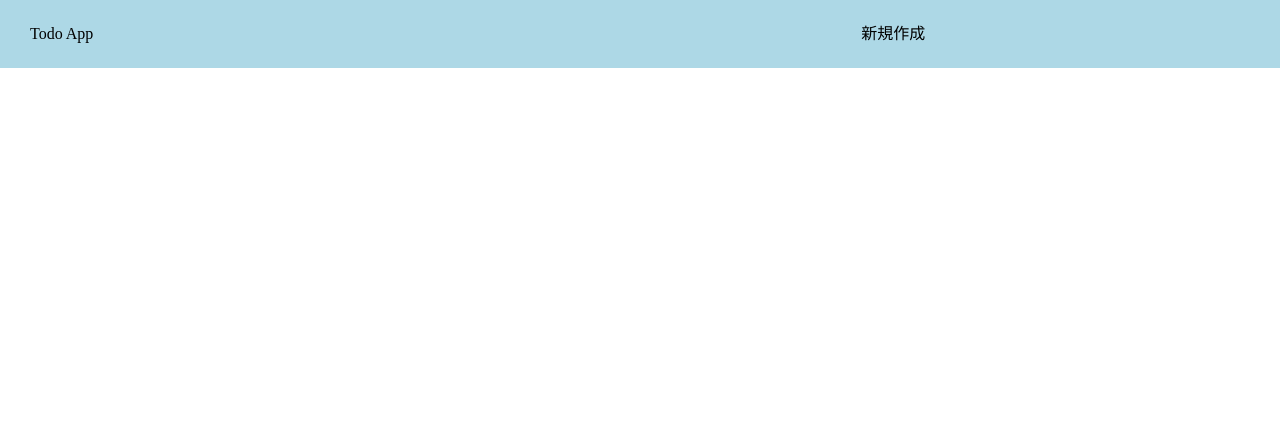
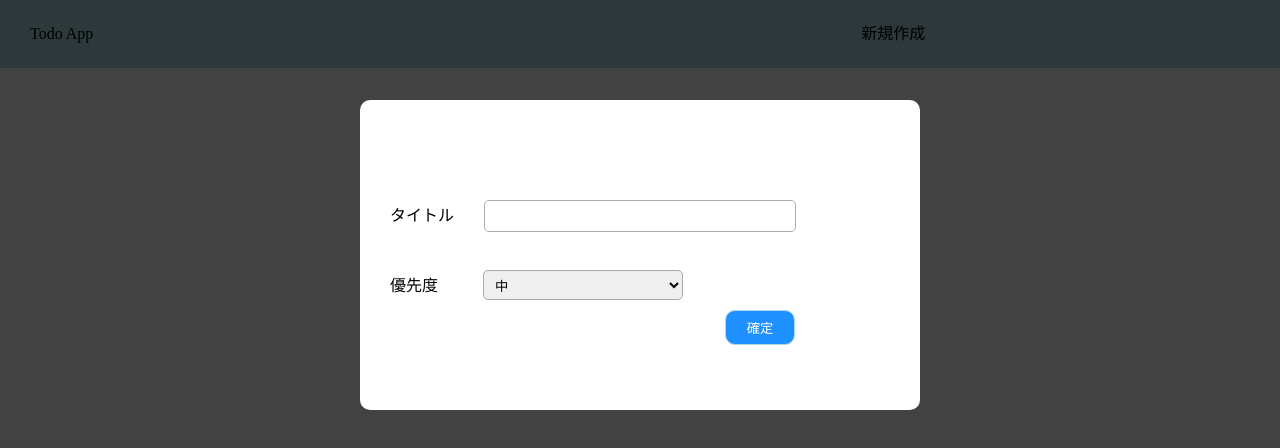
Before and after one commit to billiejoenahema/vue-toto, a Vue app: page / in a window 1280 px wide. Both pictures are taken after a click on the element "新規作成". Shown: the top 448 px of the page. Built offline with nearby package versions, Linux system fonts and the light colour scheme.

Commit message:
create: inputModal

```diff
--- a/src/assets/style.css
+++ b/src/assets/style.css
@@ -19,12 +19,12 @@
   color: black;
   cursor: pointer;
 }
-.mainContent {
+.main-content {
   width: 50%;
   height: 100vh;
   margin: 90px auto 0;
 }
-.todoRow {
+.todo-row {
   display: flex;
   flex-direction: row;
   border-bottom: lightgray 1px solid;
@@ -32,10 +32,10 @@
   margin-bottom: 30px;
   padding: 5px;
 }
-.titleWrapper {
+.title-wrapper {
   width: 250px;
 }
-.overFlow {
+.over-flow {
   overflow: hidden;
   text-overflow: ellipsis;
   white-space: nowrap;
@@ -44,10 +44,10 @@
   width: 50px;
   margin-left: 40px;
 }
-.isDone {
+.is-done {
   margin-left: 90px;
 }
-.isDone select {
+.is-done select {
   outline: none;
   border-radius: 50px;
   width: 80px;
@@ -69,19 +69,19 @@
   line-height: 30px;
   cursor: pointer;
 }
-.roundBtn {
+.round-btn {
   border: 1px solid green;
   border-radius: 50px;
   text-align: center;
   background-color: #42b983;
 }
-.delBtn {
+.del-btn {
   border: 1px solid red;
   border-radius: 50px;
   text-align: center;
   background-color: lightcoral;
 }
-.roundBtn:hover {
+.round-btn:hover {
   cursor: pointer;
 }
 .add-new-area {
@@ -112,10 +112,10 @@
   width: 200px;
   outline: none;
 }
-.inputArea div {
+.input-area div {
   height: 40px;
 }
-.inputArea input {
+.input-area input {
   height: 20px;
   border: 1px solid darkgray;
   border-radius: 5px;
@@ -127,14 +127,14 @@
   border-radius: 5px;
   padding: 7px;
 }
-.inputArea div:nth-child(2) {
+.input-area div:nth-child(2) {
   margin-top: 30px;
 }
-.btnWrapper {
+.btn-wrapper {
   float: right;
   margin-right: 19%;
 }
-.btnWrapper button {
+.btn-wrapper button {
   height: 35px;
   width: 70px;
   background-color: dodgerblue;
@@ -142,16 +142,16 @@
   border: 1px solid lightblue;
   border-radius: 10px;
 }
-.btnWrapper button:disabled {
+.btn-wrapper button:disabled {
   border: 1px solid darkgray;
   background-color: darkgray;
 }
-.sortConditions {
+.sort-conditions {
   float: right;
   margin-right: 20%;
   margin-top: 30px;
 }
-.sortConditions select {
+.sort-conditions select {
   padding: 5px;
   height: 30px;
   margin-left: 5px;
--- a/src/components/AddNewModal.vue
+++ b/src/components/AddNewModal.vue
@@ -1,5 +1,40 @@
 <template>
-  <div class="add-new-area">
-    <div class="input-area"></div>
+  <div class="add-new-area" @click.self="closeModal" >
+    <div class="input-area">
+      <div>
+        <label for="titleInput">タイトル</label>
+        <input v-model="title" type="text" id="titleInput">
+      </div>
+      <div>
+        <label for="priorityType">優先度</label>
+        <select v-model="priority" id="priorityType">
+          <option v-for="(priority, idx) in priorityTypes" :key="idx" :value="priority.priorityType">
+            {{priority.value}}
+          </option>
+        </select>
+      </div>
+      <div class="btn-wrapper">
+        <button class="">確定</button>
+      </div>
+    </div>
   </div>
 </template>
+
+<script>
+import {priorityTypes} from '../utilities.js'
+
+export default {
+  data() {
+    return {
+      priorityTypes: priorityTypes,
+      title: '',
+      priority: 2
+    }
+  },
+  methods: {
+    closeModal() {
+      this.$emit('closeModal')
+    }
+  }
+}
+</script>
--- a/src/components/Header.vue
+++ b/src/components/Header.vue
@@ -3,8 +3,8 @@
     <div class="app-name-wrapper">
       <span>Todo App</span>
     </div>
-    <div class="add-new">新規作成</div>
-    <AddNewModal v-if="isShowModal" />
+    <div class="add-new" @click="newPost" >新規作成</div>
+    <AddNewModal @closeModal="closeModal" v-if="isShowModal" />
   </div>
 </template>
 
@@ -18,6 +18,14 @@ export default {
     return {
       isShowModal: false
     }
-  }
+  },
+  methods: {
+    newPost: function() {
+      this.isShowModal = true
+    },
+    closeModal: function() {
+      this.isShowModal = false
+    }
+  },
 }
 </script>
--- /dev/null
+++ b/src/utilities.js
@@ -0,0 +1,5 @@
+export const priorityTypes = [
+  {priorityType: 3, value: '高'},
+  {priorityType: 2, value: '中'},
+  {priorityType: 1, value: '低'},
+]
```
